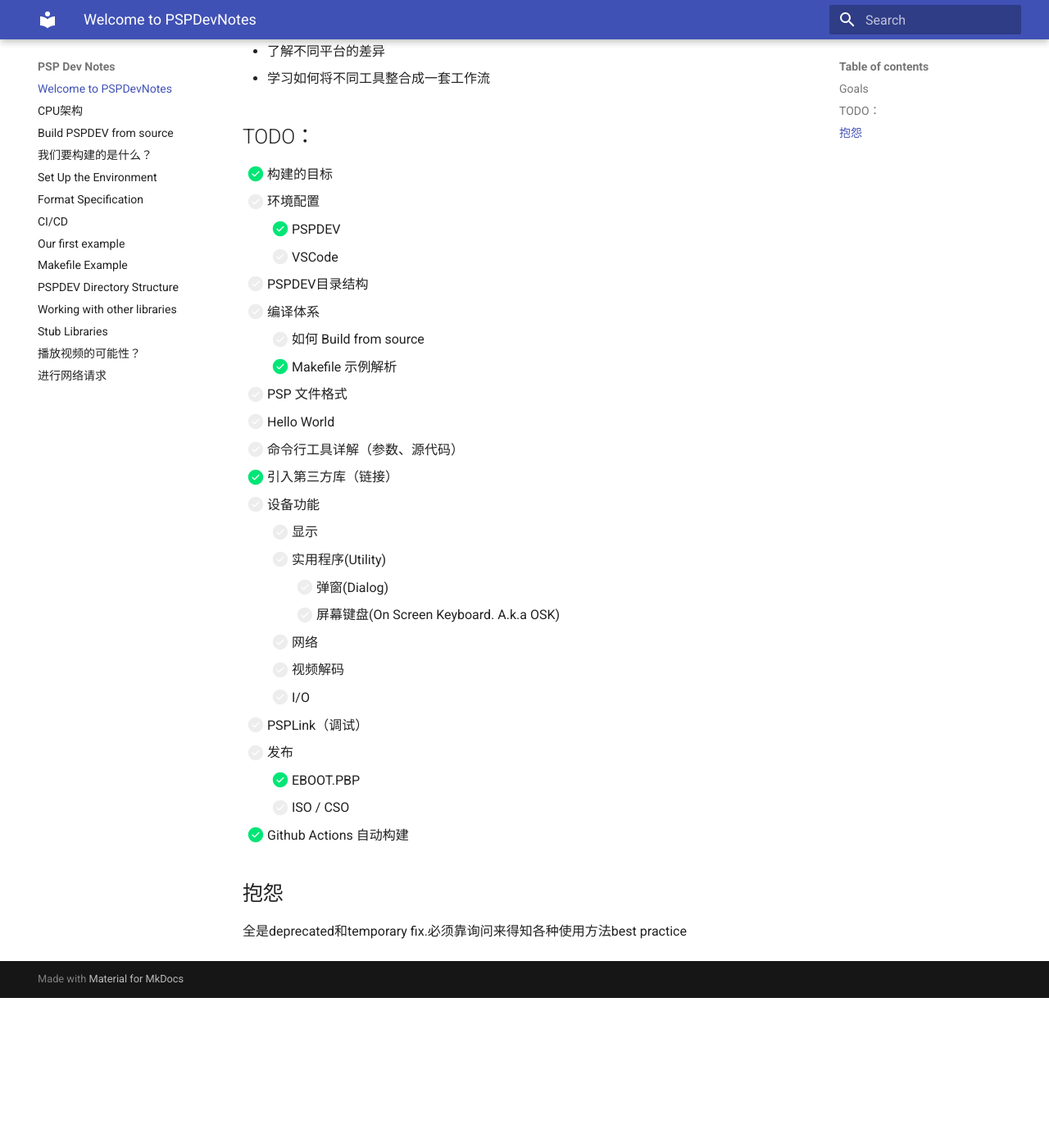
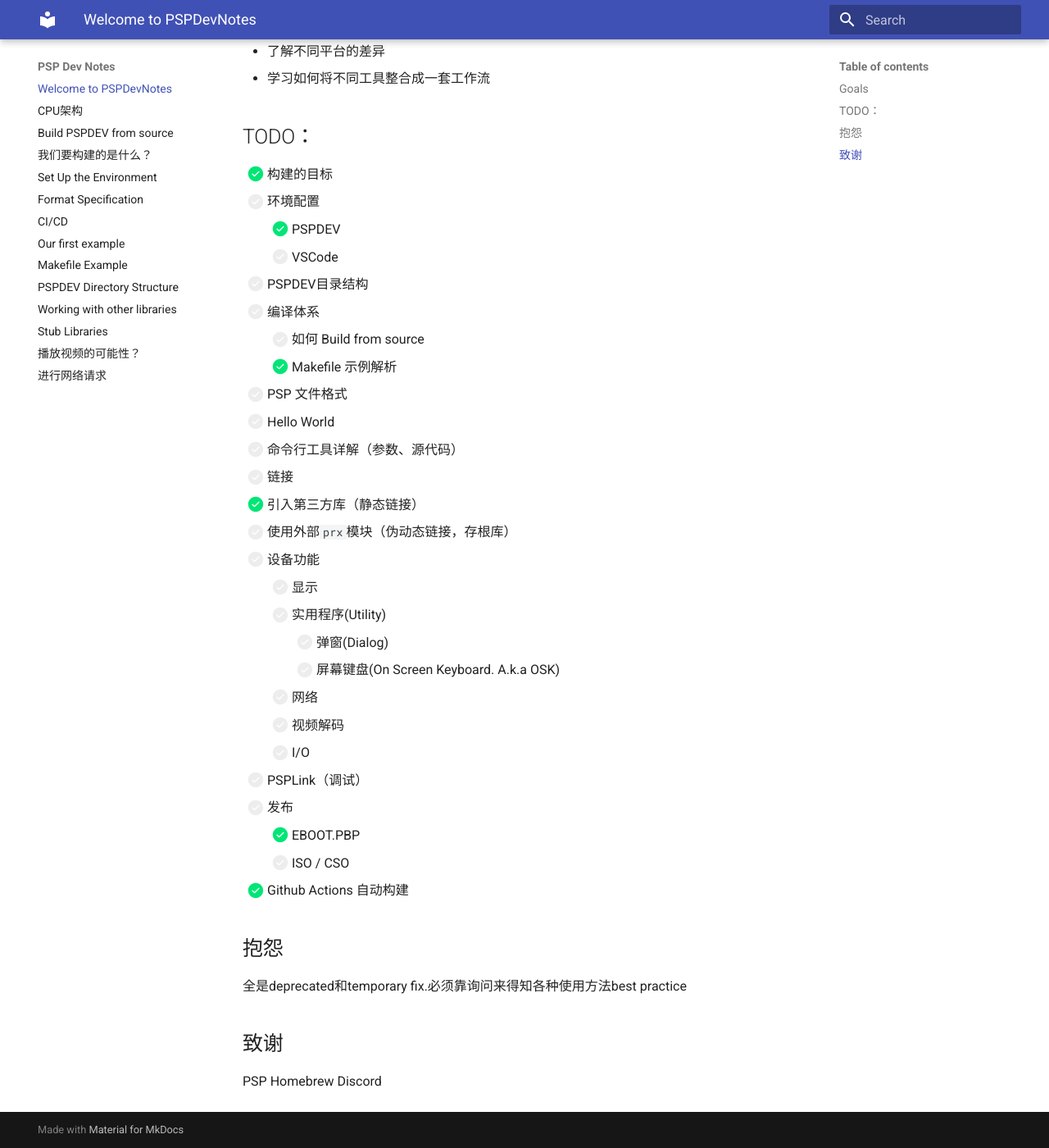
Before and after one commit to xeonliu/PSPDevNote, an MkDocs documentation site: the page built from docs/index.md, in a window 1280 px wide and 1400 px high, scrolled down 541 px. Shown: the whole window at 82% size. Built offline with MkDocs 1.6.1 and Material for MkDocs 9.7.7, drawn with Linux system fonts in a browser that asks for light colours; before the commit the page ends 1758 px from its top, so only the background shows below that.

Commit message:
更新 index.md

```diff
--- a/docs/index.md
+++ b/docs/index.md
@@ -27,7 +27,9 @@
 - [ ] PSP 文件格式
 - [ ] Hello World
 - [ ] 命令行工具详解（参数、源代码）
-- [x] 引入第三方库（链接）
+- [ ] 链接
+  - [x] 引入第三方库（静态链接）
+  - [ ] 使用外部`prx`模块（伪动态链接，存根库）
 - [ ] 设备功能
 	- [ ] 显示
 	- [ ] 实用程序(Utility)
@@ -44,3 +46,6 @@
 
 ## 抱怨
 全是deprecated和temporary fix.必须靠询问来得知各种使用方法best practice
+
+## 致谢
+PSP Homebrew Discord
```
